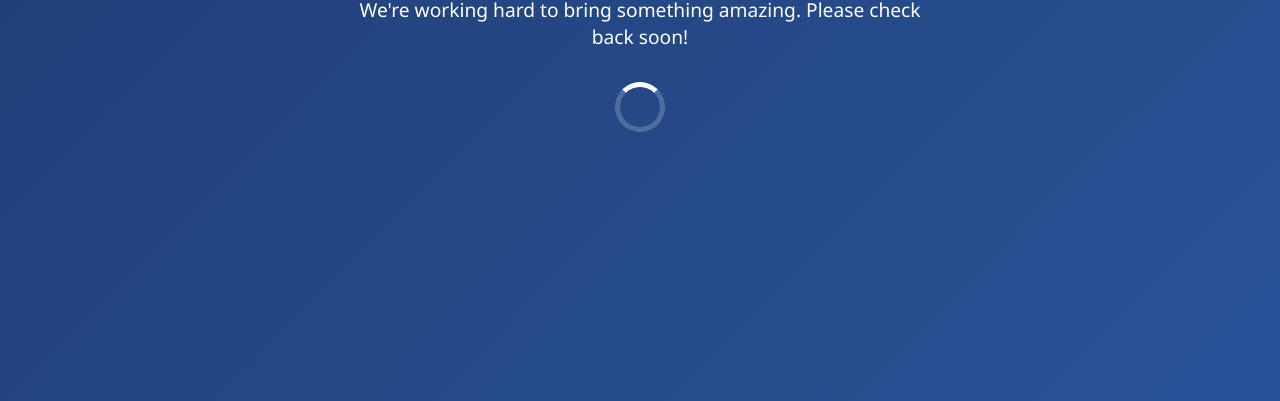
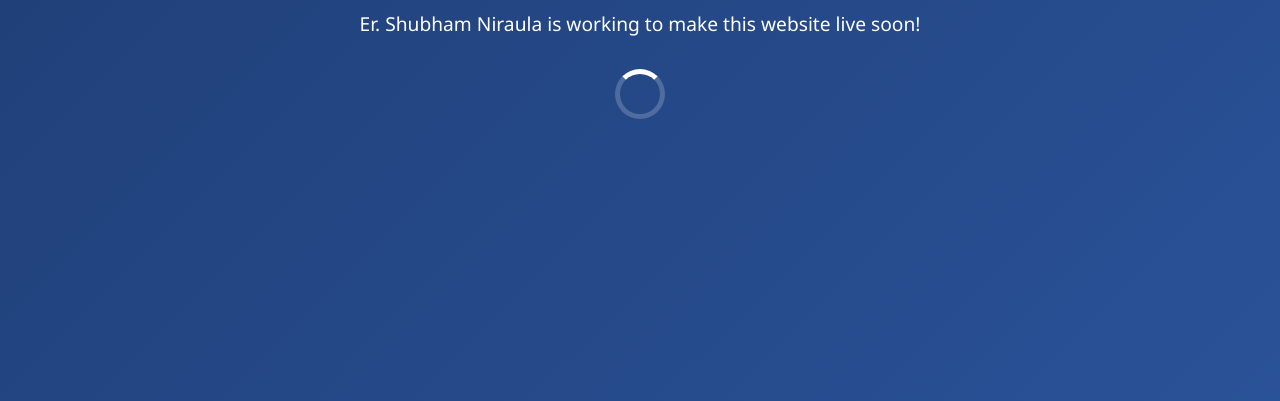
Before and after one commit to ShubhamNiraula/SN-Portfolio-Website, a plain HTML site: page index.html in a window 1280 px wide. Shown: the part 399-800 px from the top of the page. Drawn offline with Linux system fonts and the light colour scheme.

Commit message:
index.html

```diff
--- a/index.html
+++ b/index.html
@@ -3,7 +3,7 @@
 <head>
   <meta charset="UTF-8" />
   <meta name="viewport" content="width=device-width, initial-scale=1.0"/>
-  <title>Website Under Construction</title>
+  <title>Shubham Niraula</title>
   <style>
     * {
       box-sizing: border-box;
@@ -50,7 +50,7 @@
 <body>
   <div class="container">
     <h1>🚧 Website Under Construction</h1>
-    <p>We're working hard to bring something amazing. Please check back soon!</p>
+    <p>Er. Shubham Niraula is working to make this website live soon!</p>
     <div class="loader"></div>
   </div>
 </body>
```
